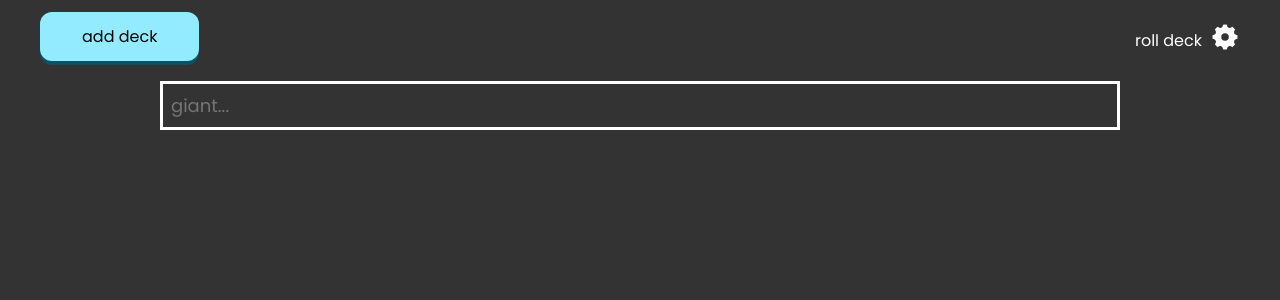
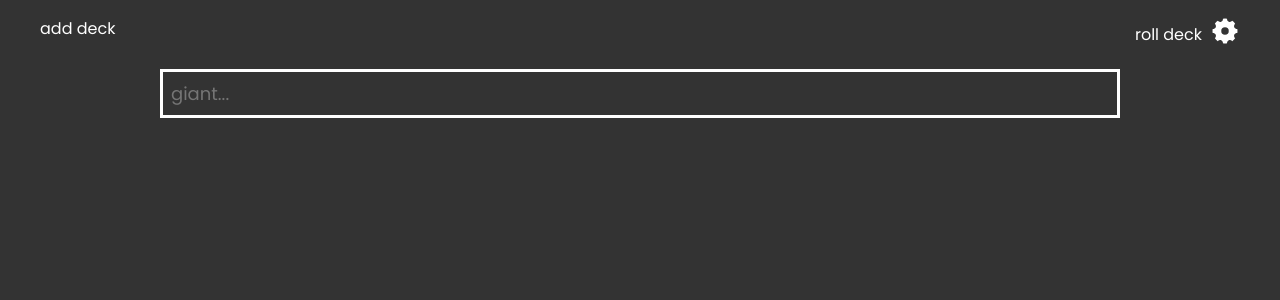
Before and after one commit to colorlessenergy/collection, a Next.js app: page / in a window 1280 px wide. Shown: the top 300 px of the page. Built offline with nearby package versions, Linux system fonts and the light colour scheme.

Commit message:
remove styling from add deck link

```diff
--- a/components/Nav.js
+++ b/components/Nav.js
@@ -7,9 +7,7 @@ const Nav = () => {
         <nav>
             {route === '/' ? (
                 <Link href="/add-deck">
-                    <a className="pushable">
-                        <span className="front">add deck</span>
-                    </a>
+                    <a>add deck</a>
                 </Link>
             ) : (
                 <Link href="/">
```
